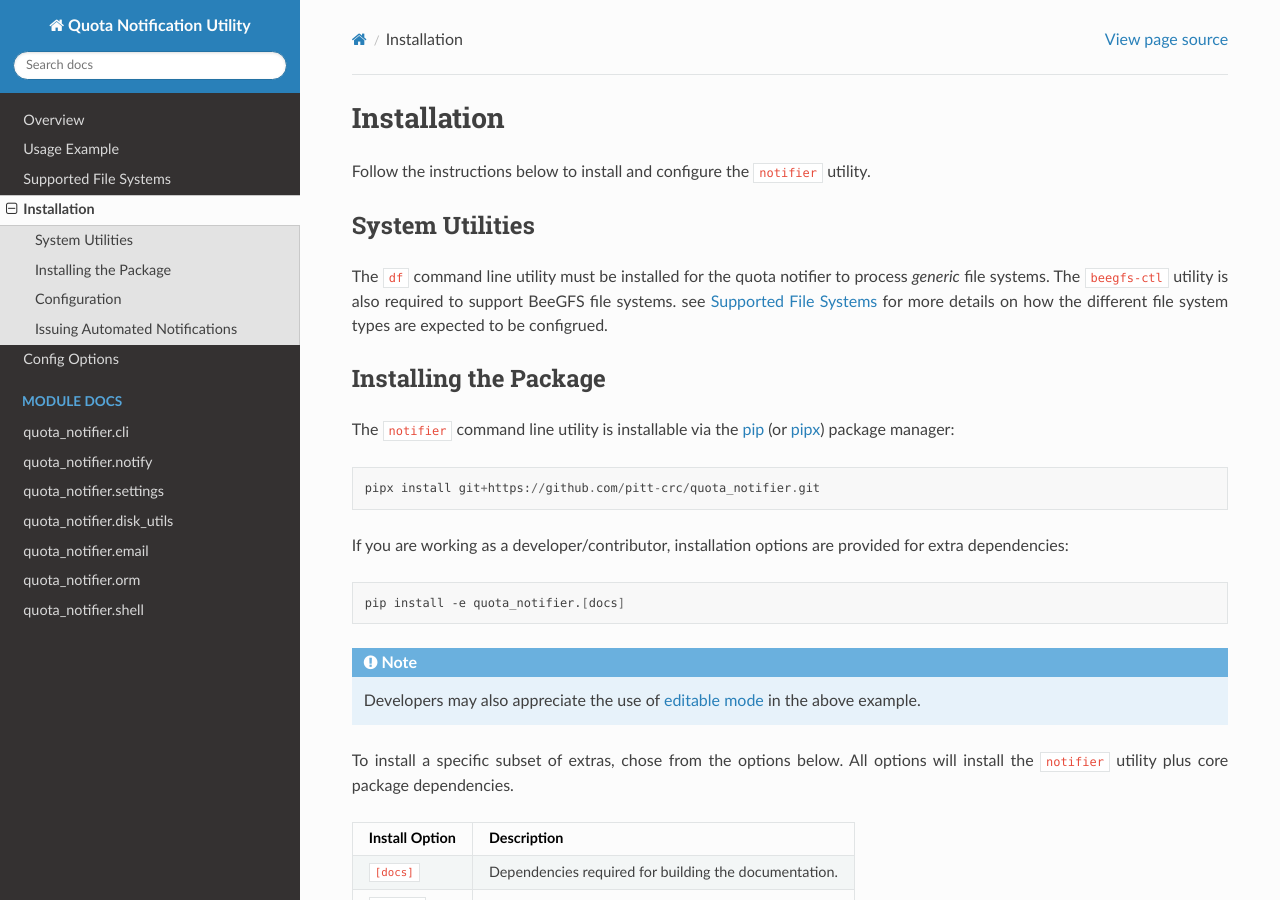
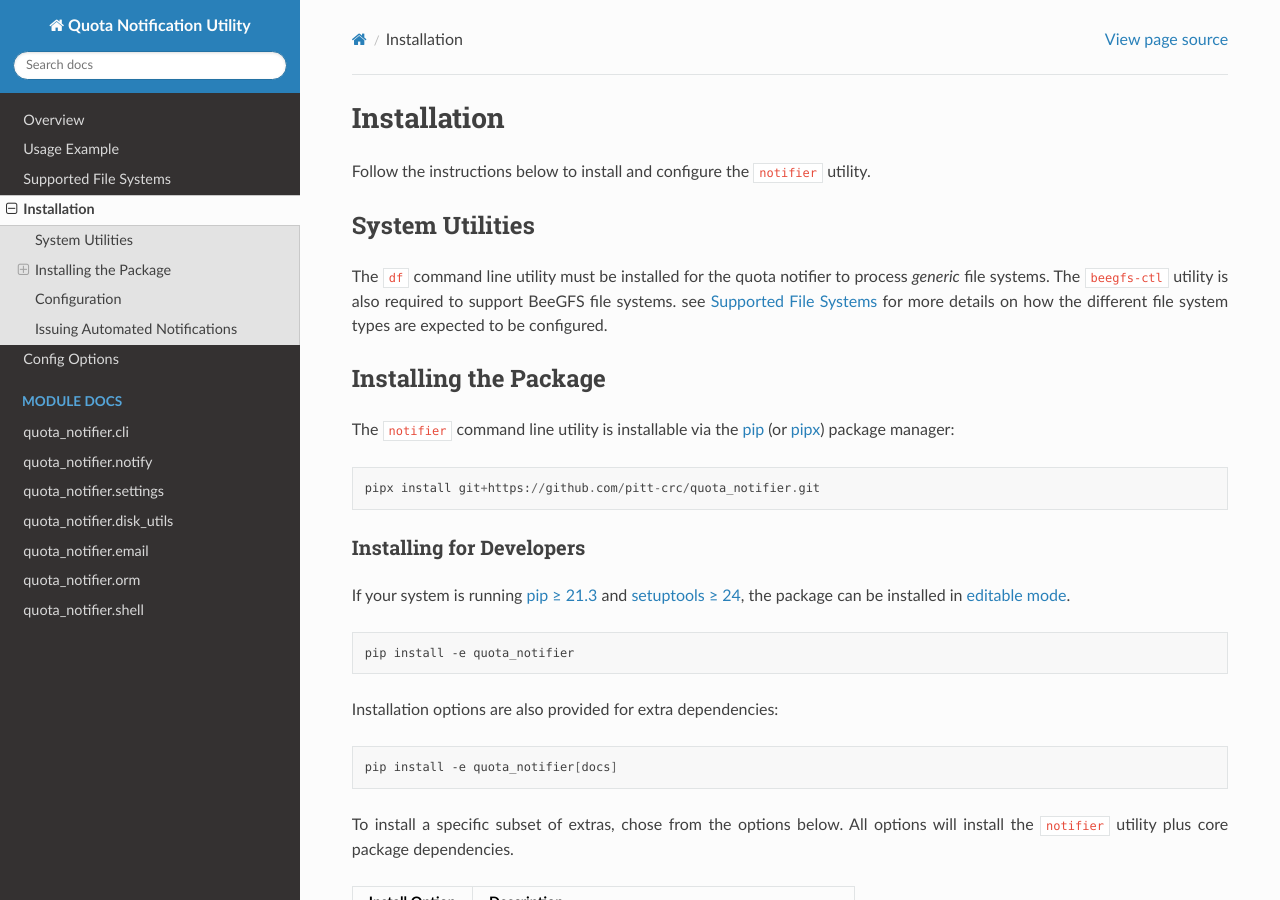
Before and after one commit to pitt-crc/quota_notifier, a Sphinx documentation site: the page built from docs/source/overview/install.rst, in a window 1280 px wide and 900 px high. Built offline with Sphinx 7.4.7 and the Read the Docs theme 2.0.0, drawn with Linux system fonts in a browser that asks for light colours.

Commit message:
Enables support for editable mode (#93)

```diff
--- a/docs/source/overview/install.rst
+++ b/docs/source/overview/install.rst
@@ -9,7 +9,7 @@ System Utilities
 The ``df`` command line utility must be installed for the quota notifier to
 process *generic* file systems. The ``beegfs-ctl`` utility is also required to
 support BeeGFS file systems. see :doc:`file_systems` for more details on how
-the different file system types are expected to be configrued.
+the different file system types are expected to be configured.
 
 Installing the Package
 ----------------------
@@ -21,15 +21,23 @@ The ``notifier`` command line utility is installable via the `pip <https://pip.p
 
    pipx install git+https://github.com/pitt-crc/quota_notifier.git
 
-If you are working as a developer/contributor, installation options are provided for extra dependencies:
+Installing for Developers
+^^^^^^^^^^^^^^^^^^^^^^^^^
+
+If your system is running `pip ≥ 21.3 <https://pip.pypa.io/en/stable/news/#v21-3>`_
+and `setuptools ≥ 24 <https://github.com/pypa/setuptools/blob/main/CHANGES.rst#v6400>`_,
+the package can be installed in
+`editable mode <https://pip.pypa.io/en/stable/topics/local-project-installs/#editable-installs>`_.
 
 .. code-block:: bash
 
-    pip install -e quota_notifier.[docs]
+    pip install -e quota_notifier
 
-.. note:: Developers may also appreciate the use of
-   `editable mode <https://pip.pypa.io/en/stable/topics/local-project-installs/#editable-installs>`_
-   in the above example.
+Installation options are also provided for extra dependencies:
+
+.. code-block:: bash
+
+    pip install -e quota_notifier[docs]
 
 To install a specific subset of extras, chose from the options below.
 All options will install the ``notifier`` utility plus core package dependencies.
--- a/pyproject.toml
+++ b/pyproject.toml
@@ -1,5 +1,5 @@
 [build-system]
-requires = ["setuptools>=61.0"]
+requires = ["setuptools>=64.0"]
 build-backend = "setuptools.build_meta"
 
 [project]
```
